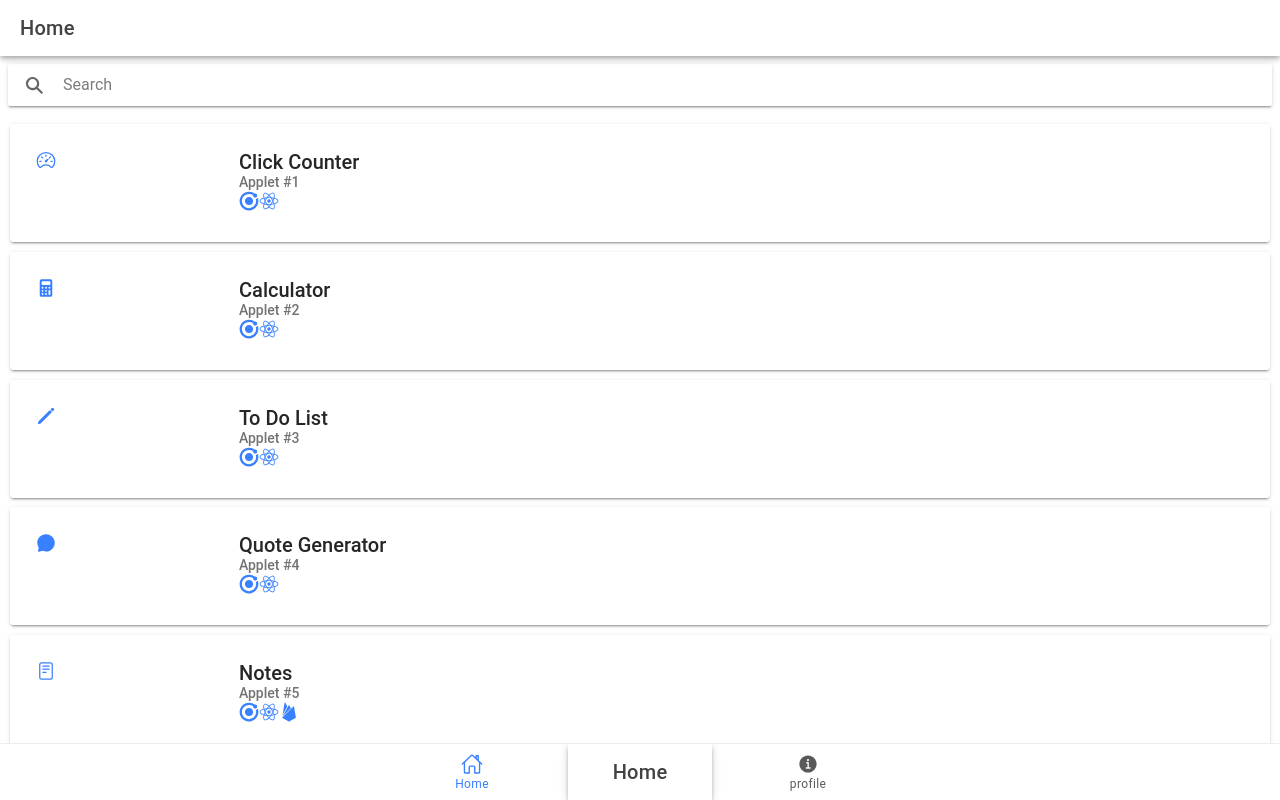
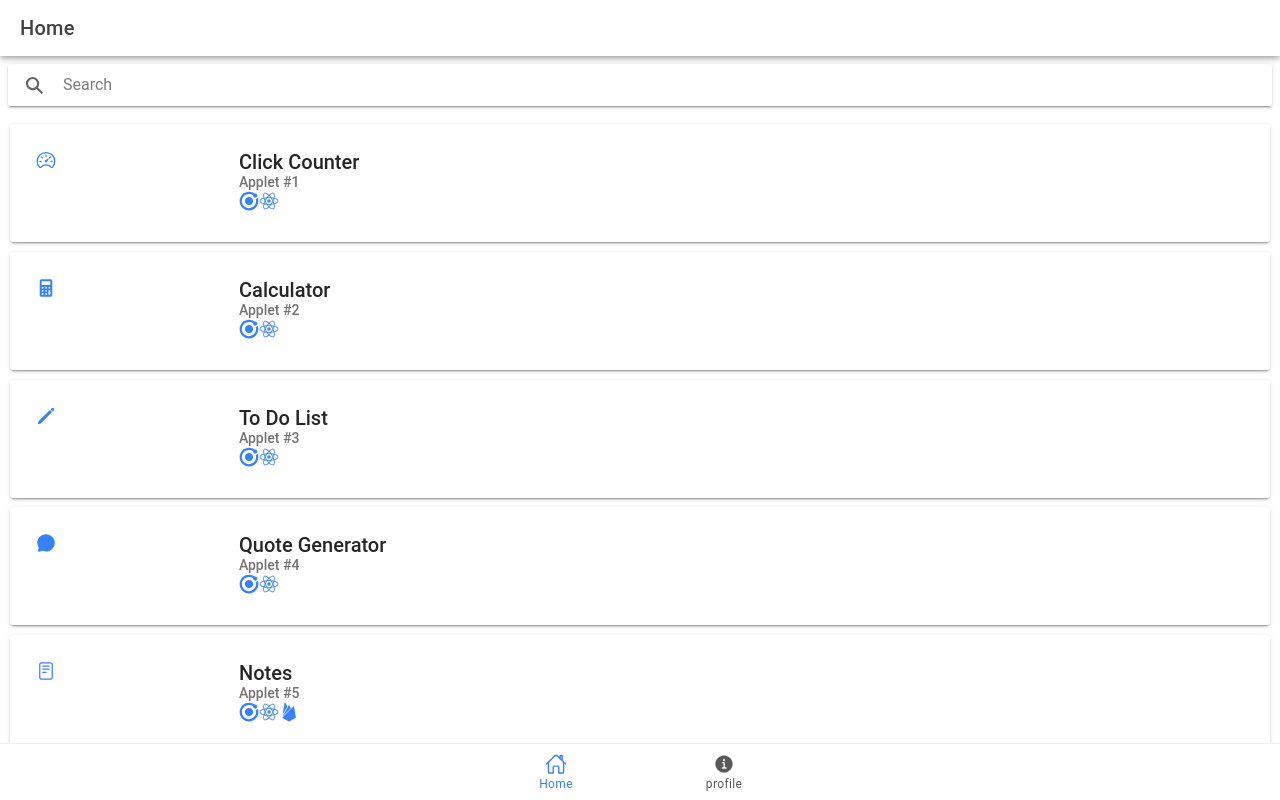
Before and after one commit to JamesRymarc29/ion-t-bagasbas, a React (Vite) app: page /Home in a window 1280 px wide. Built offline with nearby package versions, Linux system fonts and the light colour scheme.

Commit message:
remove some code in the app.tsx

```diff
--- a/src/App.tsx
+++ b/src/App.tsx
@@ -88,15 +88,7 @@ const App: React.FC = () => (
             <IonLabel>Home</IonLabel>
           </IonTabButton>
 
-          <IonTabButton>
-          <Route path="/home" component={Home} exact={true} />
-        <Route exact path="/" render={() => <Redirect to="/home" />} />
-            <IonIcon aria-hidden="true" icon={closeCircleOutline} />
-            <IonLabel>Blank</IonLabel>
-          </IonTabButton>
-
           <IonTabButton tab="Profile" href="/Profile">
-
             <IonIcon aria-hidden="true" icon={informationCircle} />
             <IonLabel>profile</IonLabel>
 
```
